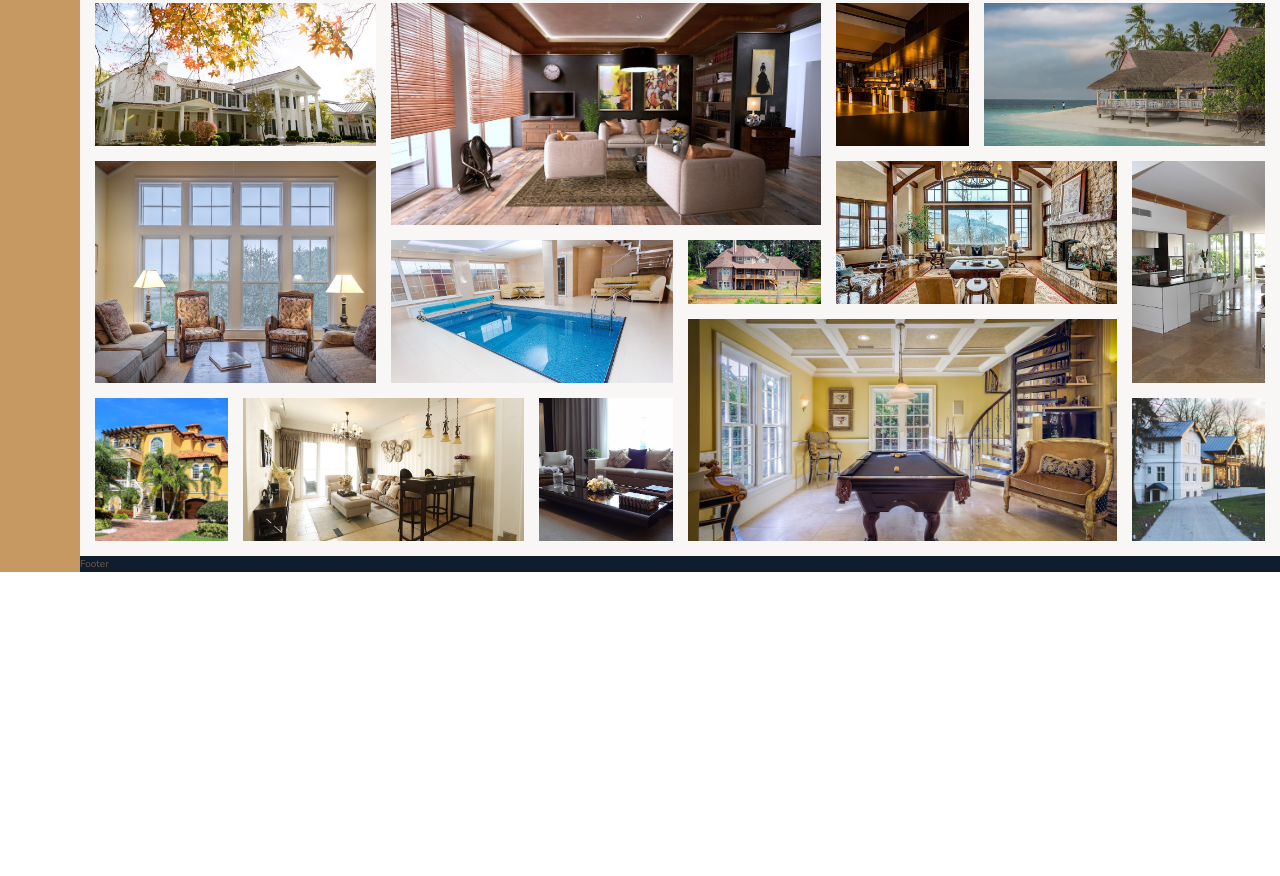
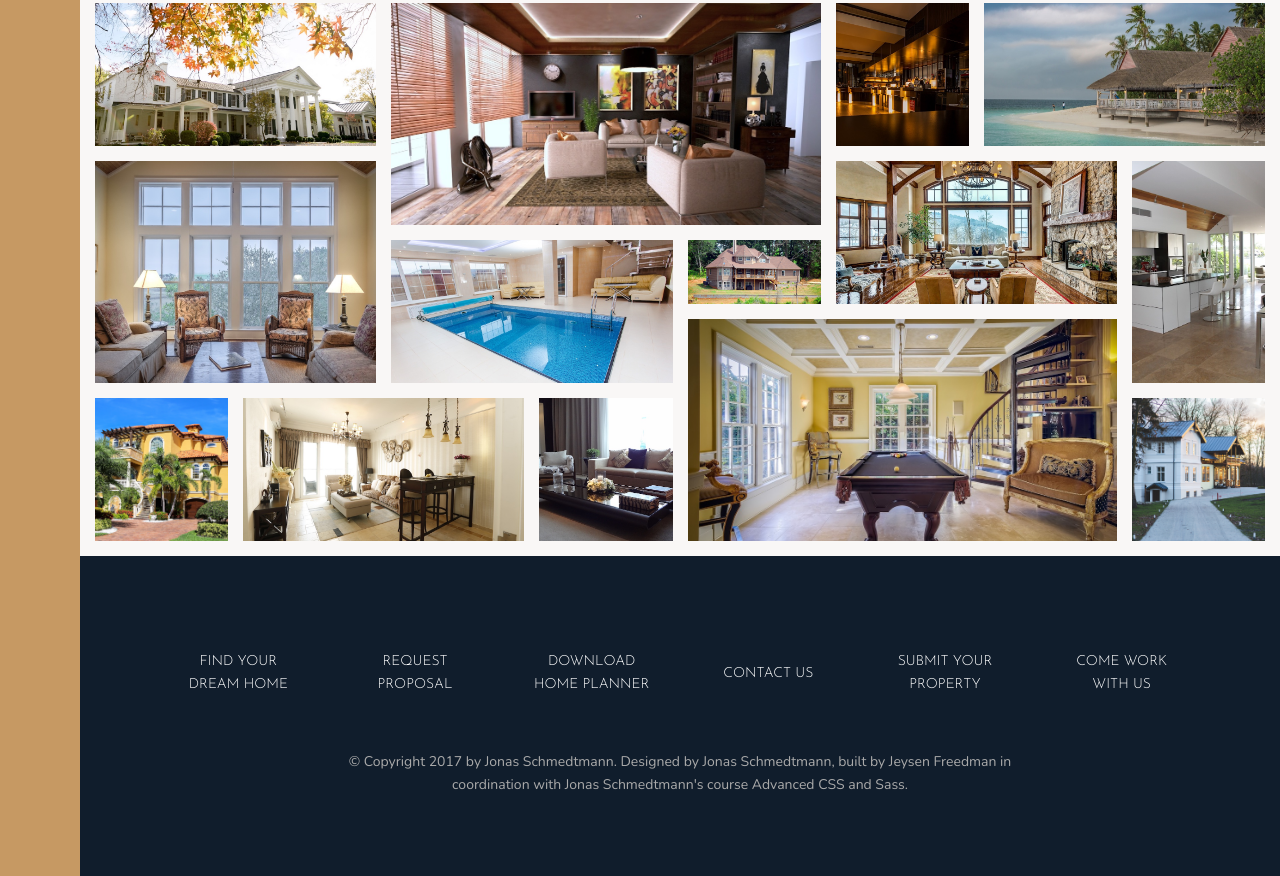
Before and after one commit to jeyeverett/advancedcss-2, a website: page index.html in a window 1280 px wide. Shown: the part 3085-3961 px from the top of the page. Before the commit the page ends 3657 px from the top, so only its background shows below. Drawn offline with nearby package versions, Linux system fonts and the light colour scheme.

Commit message:
Added footer.

```diff
--- a/index.html
+++ b/index.html
@@ -340,7 +340,17 @@
         </section>
 
         <footer class="footer">
-            Footer
+            <ul class="nav">
+                <li class="nav__item"><a href="#" class="nav__link">Find your dream home</a></li>
+                <li class="nav__item"><a href="#" class="nav__link">Request proposal</a></li>
+                <li class="nav__item"><a href="#" class="nav__link">Download home planner</a></li>
+                <li class="nav__item"><a href="#" class="nav__link">Contact us</a></li>
+                <li class="nav__item"><a href="#" class="nav__link">Submit your property</a></li>
+                <li class="nav__item"><a href="#" class="nav__link">Come work with us</a></li>
+            </ul>
+            <p class="copyright">
+                &copy; Copyright 2017 by Jonas Schmedtmann. Designed by Jonas Schmedtmann, built by Jeysen Freedman in coordination with Jonas Schmedtmann's course Advanced CSS and Sass.
+            </p>
         </footer>
     </body>
 </html>
--- a/sass/_footer.scss
+++ b/sass/_footer.scss
@@ -1,4 +1,42 @@
 .footer {
     background-color: $color-secondary;
     grid-column: full-start / full-end;
+    padding: 8rem;
 }
+
+.nav {
+    list-style: none;
+
+    display: grid;
+    grid-template-columns: repeat(auto-fit, minmax(15rem, 1fr));
+    grid-gap: 2rem;
+    align-items: center;
+
+    &__link,
+    &__link:visited {
+        font-size: 1.4rem;
+        color: #fff;
+        text-decoration: none;
+        font-family: $font-display;
+        text-transform: uppercase;
+        text-align: center;
+        padding: 1.5rem;
+        display: block;
+        transition: all .2s;
+
+        &:hover,
+        &:active {
+            background-color: rgba(#fff, .05);
+            transform: translateY(-3px);
+        }
+    }
+}
+
+.copyright {
+    font-size: 1.4rem;
+    color: $color-grey-light-2;
+    text-align: center;
+    width: 70%;
+    margin: 0 auto;
+    margin-top: 4rem;
+}
--- a/sass/_gallery.scss
+++ b/sass/_gallery.scss
@@ -84,7 +84,6 @@
         width: 100%;
         height: 100%; //We need to set width and height for object-fit to work
         object-fit: cover; //This keeps the images from distorting to fit their grid cells
-        display: block;
     }
 
 }
```
Also changed, not shown: css/style.css.
